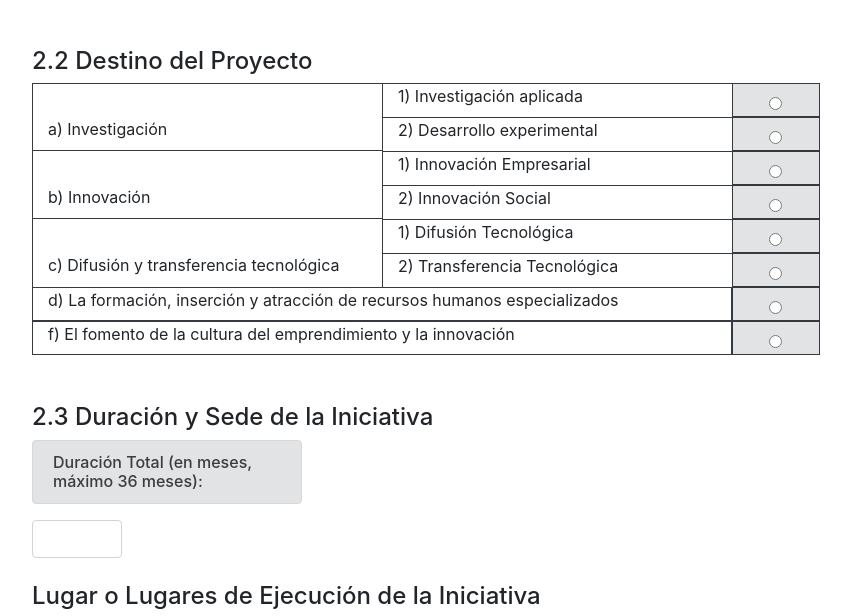
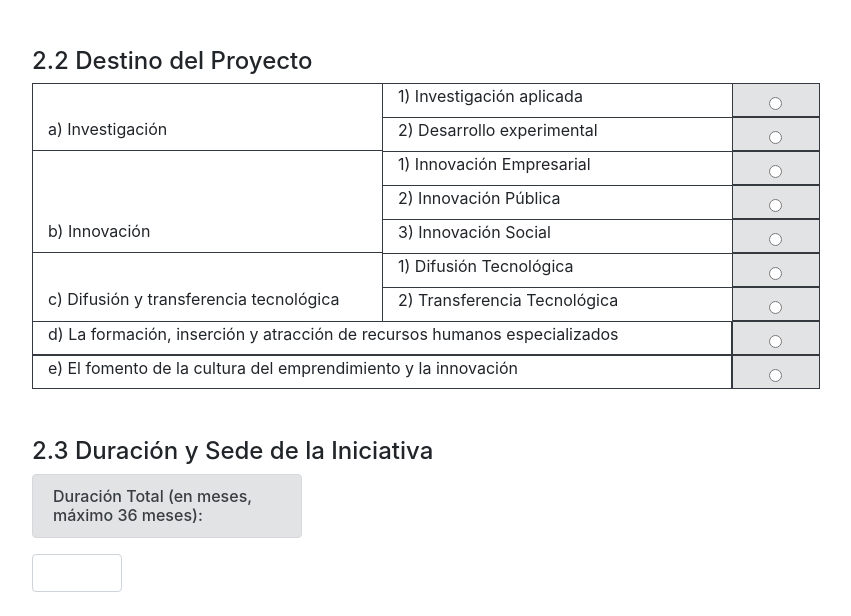
Before and after one commit to Razoxk/fic2k20, a PHP site: page /publico.php in a window 1280 px wide; the page is wider, and only the part inside the window is pictured. Shown: the part 3433-4049 px from the top of that part, without its empty margins (68-919 px from the left). Run offline with PHP 8.4, Linux system fonts and the light colour scheme.

Commit message:
penultimo cambio / add radio button lil

```diff
--- a/publico.php
+++ b/publico.php
@@ -397,8 +397,13 @@
             <div align="center" class="pt-2 col-md-1 border border-dark" style="background: #E2E3E5;"><input value="Innovación Empresarial" type="radio" name="destino" id="destino"></div>
             </div>
             <div class="row container">
+            <div class="col-md-4 border-left  border-dark"></div>
+            <div class="col-md-4 border-left border-top border-dark">2) Innovación Pública</div>
+            <div align="center" class="pt-2 col-md-1 border border-dark" style="background: #E2E3E5;"><input value="Innovación Pública" type="radio" name="destino" id="destino"></div>
+            </div>
+            <div class="row container">
             <div class="col-md-4 border-left border-bottom border-dark">b) Innovación</div>
-            <div class="col-md-4 border-left border-top border-dark">2) Innovación Social</div>
+            <div class="col-md-4 border-left border-top border-dark">3) Innovación Social</div>
             <div align="center" class="pt-2 col-md-1 border border-dark" style="background: #E2E3E5;"><input value="Innovación Social" type="radio" name="destino" id="destino"></div>
             </div>
             <div class="row container">
@@ -416,7 +421,7 @@
             <div align="center" class="pt-2 col-md-1 border border-dark" style="background: #E2E3E5;"><input value="La formación, inserción y atracción de recursos humanos especializados" type="radio" name="destino" id="destino"></div>
             </div>
             <div class="row container">
-            <div class="col-md-8 border border-dark">f) El fomento de la cultura del emprendimiento y la innovación</div>
+            <div class="col-md-8 border border-dark">e) El fomento de la cultura del emprendimiento y la innovación</div>
             <div align="center" class="pt-2 col-md-1 border border-dark" style="background: #E2E3E5;"><input value="El fomento de la cultura del emprendimiento y la innovación" type="radio" name="destino" id="destino"></div>
             </div>
 
@@ -435,7 +440,7 @@
             ?>
 
 <!--------------------------------------------------------------------------------->
-            <h1>TABLA</h1>
+
 
           <!-- ITEM 2 -->
              <!-- ITEM 3 -->
```
Also changed, not shown: privado.php (+8 -3 lines).
